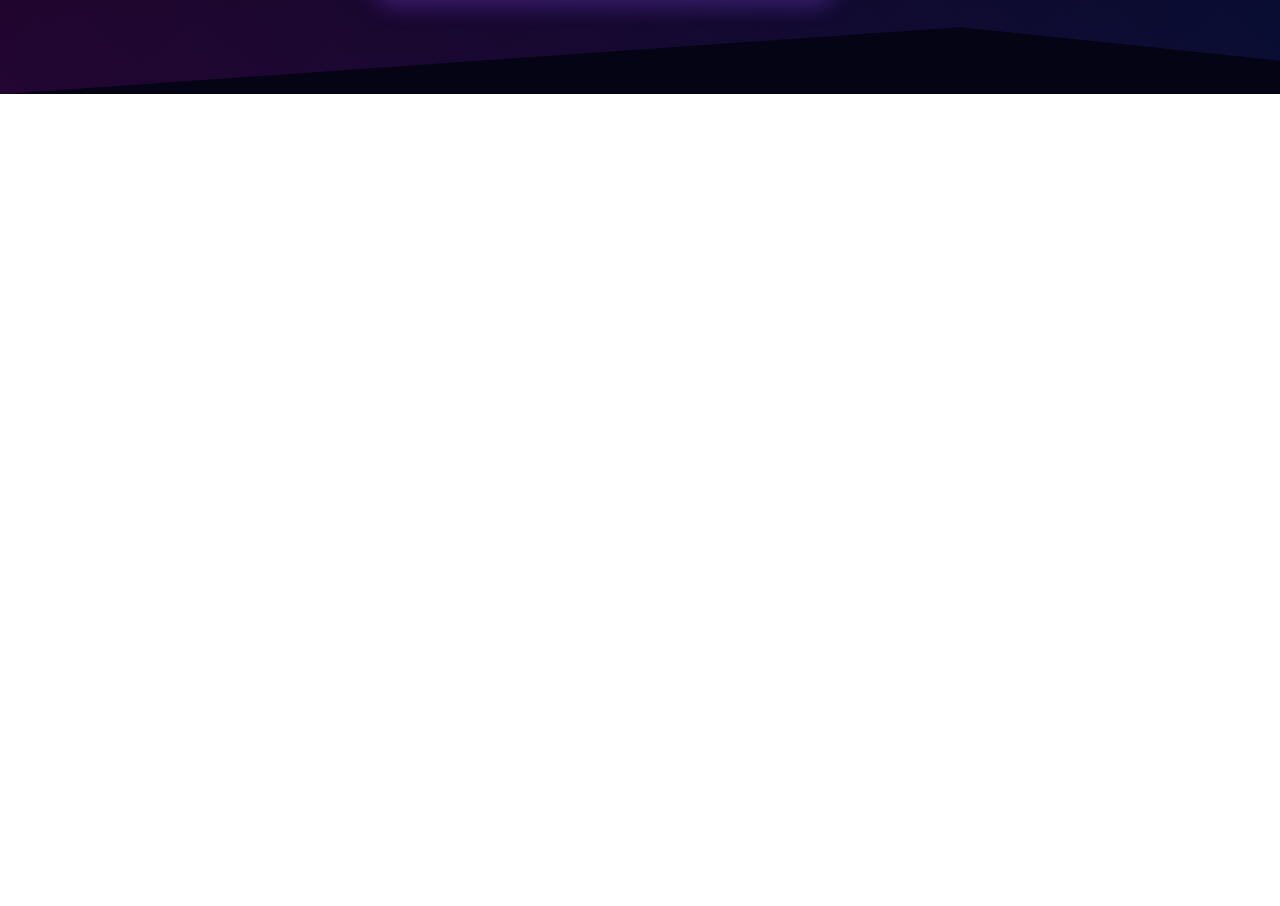
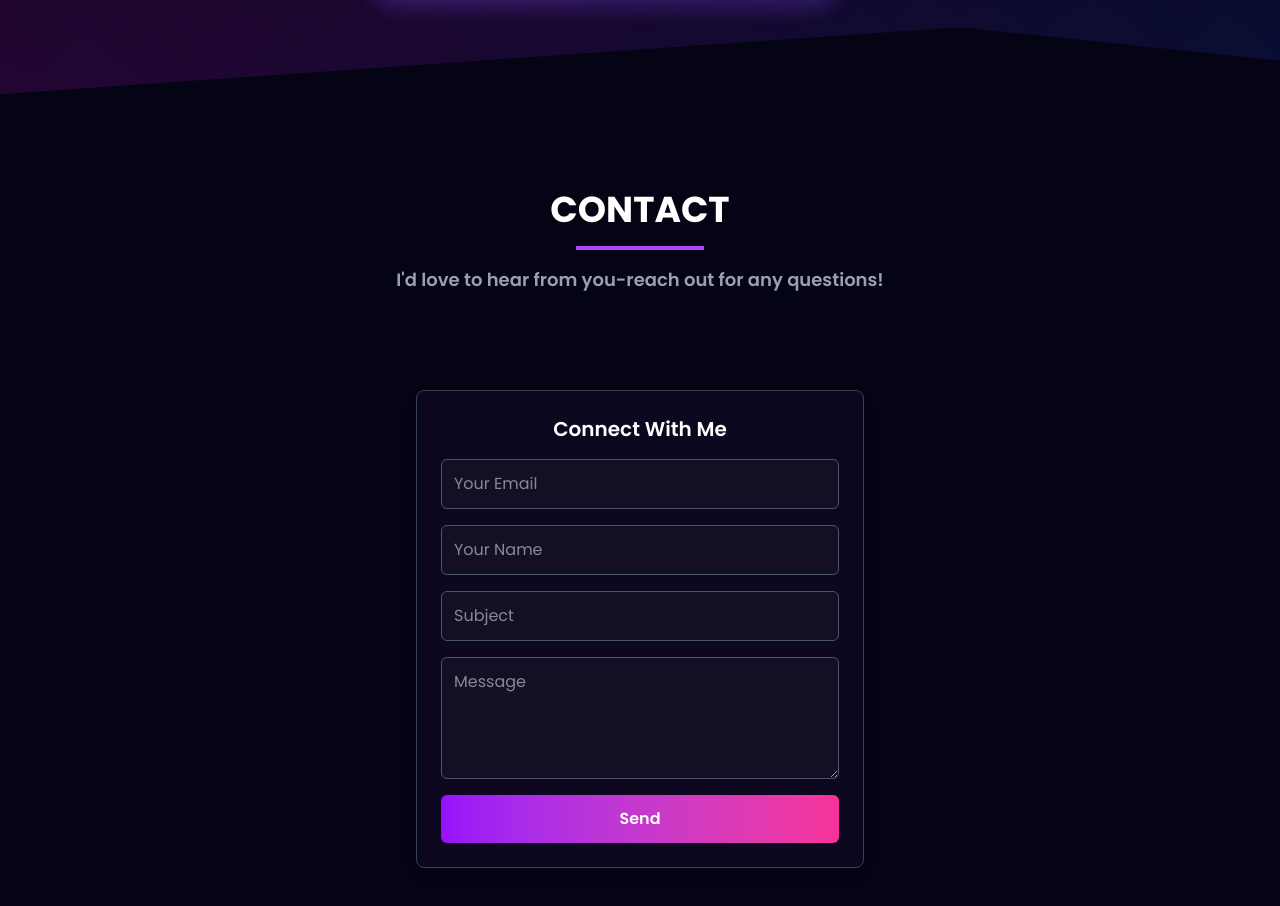
Before and after one commit to mahamudul-hasan-milon/my-portfolio, a React (Vite) app: page / in a window 1280 px wide. Shown: the part 6440-7346 px from the top of the page. Before the commit the page ends 6534 px from the top, so only its background shows below. Built offline with nearby package versions, Linux system fonts and the light colour scheme.

Commit message:
contact form done

```diff
--- a/package.json
+++ b/package.json
@@ -10,6 +10,7 @@
     "preview": "vite preview"
   },
   "dependencies": {
+    "@emailjs/browser": "^4.4.1",
     "@tailwindcss/vite": "^4.1.13",
     "daisyui": "^5.1.7",
     "prop-types": "^15.8.1",
--- a/src/components/Contact/Contact.jsx
+++ b/src/components/Contact/Contact.jsx
@@ -1,7 +1,111 @@
-import React from "react";
+import React, { useRef, useState } from "react";
+import { ToastContainer, toast } from "react-toastify";
+import "react-toastify/dist/ReactToastify.css";
+import emailjs from "@emailjs/browser";
 
 const Contact = () => {
-  return <div></div>;
+  const form = useRef();
+  const [isSent, setIsSent] = useState(false);
+  const sendEmail = (e) => {
+    e.preventDefault();
+
+    emailjs
+      .sendForm(
+        "service_pa9vnci",
+        "template_h9vthgf",
+        form.current,
+        "vcnBOX7E_oDai2ZcK"
+      )
+      .then(() => {
+        setIsSent(true);
+        form.current.reset();
+        toast.success("Message sent successfully! ✅", {
+          position: "top-right",
+          autoClose: 3000,
+          hideProgressBar: false,
+          closeOnClick: true,
+          pauseOnHover: true,
+          draggable: true,
+          theme: "dark",
+        });
+      });
+    (error) => {
+      toast.error("Error Sending Message.", error);
+      toast.error("Failed to send Message. Please Try Again.", {
+        position: "top-right",
+        autoClose: 3000,
+        hideProgressBar: false,
+        closeOnClick: true,
+        pauseOnHover: true,
+        draggable: true,
+        theme: "dark",
+      });
+    };
+  };
+  return (
+    <section
+      id="contact"
+      className="flex flex-col items-center justify-center py-24 px-[12vw] md:px-[7vw] lg:px-[20vw]"
+    >
+      <ToastContainer />
+      {/* Section title */}
+      <div className="text-center mb-16">
+        <h2 className="text-4xl font-bold text-white">CONTACT</h2>
+        <div className="w-32 h-1 bg-purple-500 mx-auto mt-4"></div>
+        <p className="text-gray-400 mt-4 text-lg font-semibold">
+          I'd love to hear from you-reach out for any questions!
+        </p>
+      </div>
+
+      {/* Contact Form */}
+      <div className="mt-8 w-full max-w-md bg-[#0d081f] p-6 rounded-lg shadow-lg border border-gray-700">
+        <h3 className="text-xl font-semibold text-white text-center">
+          Connect With Me
+        </h3>
+        <form
+          ref={form}
+          onSubmit={sendEmail}
+          className="mt-4 flex flex-col space-y-4"
+        >
+          <input
+            type="email"
+            name="user_email"
+            placeholder="Your Email"
+            required
+            className="w-full p-3 rounded-md bg-[#131025] text-white border border-gray-600 focus:outline-none focus:border-purple-500"
+          ></input>
+          <input
+            type="text"
+            name="user_name"
+            placeholder="Your Name"
+            required
+            className="w-full p-3 rounded-md bg-[#131025] text-white border border-gray-600 focus:outline-none focus:border-purple-500"
+          ></input>
+          <input
+            type="text"
+            name="subject"
+            placeholder="Subject"
+            required
+            className="w-full p-3 rounded-md bg-[#131025] text-white border border-gray-600 focus:outline-none focus:border-purple-500"
+          ></input>
+          <textarea
+            name="message"
+            placeholder="Message"
+            rows="4"
+            className="w-full p-3 rounded-md bg-[#131025] text-white border border-gray-600 focus:outline-none focus:border-purple-500"
+          ></textarea>
+
+          {/* Send button */}
+          <button
+            type="submit"
+            className="w-full bg-gradient-to-r from-purple-600 to-pink-500 py-3 text-white font-semibold rounded-md hover:opacity-90 transition"
+          >
+            Send
+          </button>
+        </form>
+      </div>
+    </section>
+  );
 };
 
 export default Contact;
```
Also changed, not shown: 1 other file (tests, documents, lock files or other folders).
